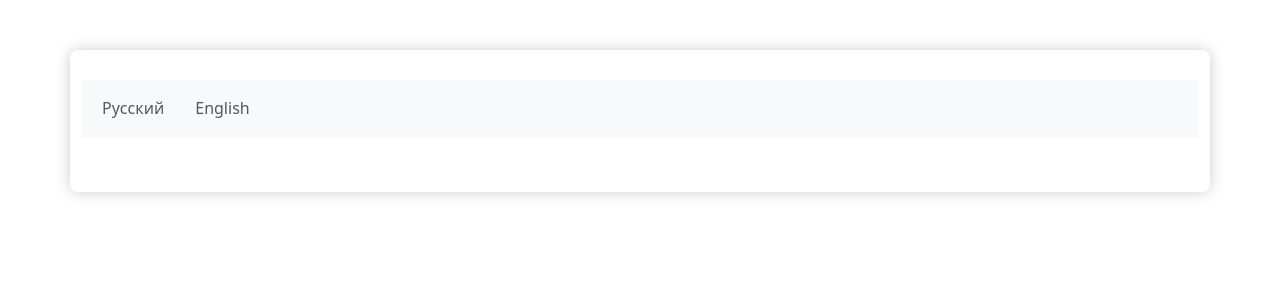
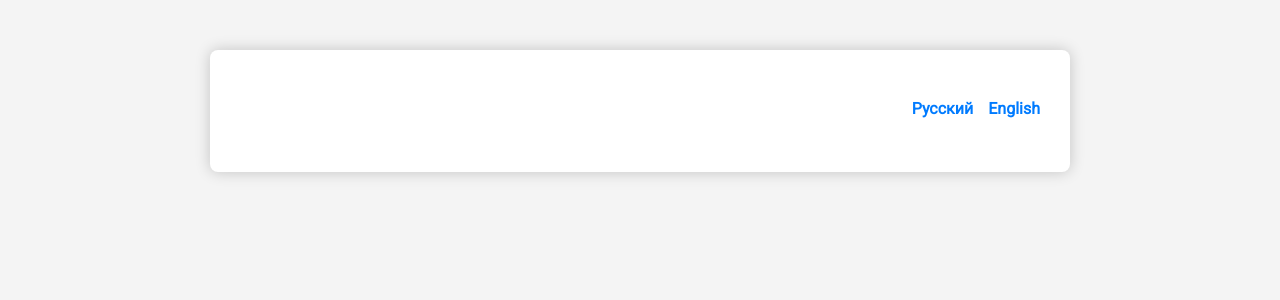
Before and after one commit to Pomoguy/cv, a Jekyll site: the page built from en/index.md, in a window 1280 px wide. Shown: the top 300 px of the page. Built offline with Jekyll 4.4.1, drawn with Linux system fonts in a browser that asks for light colours.

```diff
--- a/_layouts/default.html
+++ b/_layouts/default.html
@@ -10,19 +10,16 @@
     <link rel="stylesheet" href="https://cdnjs.cloudflare.com/ajax/libs/font-awesome/6.4.0/css/all.min.css">
     <!-- Подключение Google Fonts (опционально) -->
     <link href="https://fonts.googleapis.com/css2?family=Roboto&display=swap" rel="stylesheet">
-    <link href="https://cdn.jsdelivr.net/npm/bootstrap@5.3.0/dist/css/bootstrap.min.css" rel="stylesheet">
     <!-- Подключение JavaScript -->
     <script src="/assets/js/scripts.js" defer></script>
 </head>
 <body>
 <div class="container">
-    <nav class="navbar navbar-expand-lg navbar-light bg-light mb-4">
-        <div class="container-fluid">
-            <ul class="navbar-nav">
-                <li class="nav-item"><a class="nav-link" href="/ru">Русский</a></li>
-                <li class="nav-item"><a class="nav-link" href="/en">English</a></li>
-            </ul>
-        </div>
+    <nav>
+        <ul>
+            <li><a href="/ru/index.html">Русский</a></li>
+            <li><a href="/en/index.html">English</a></li>
+        </ul>
     </nav>
     <div id="content">
         {{ content }}
```
Also changed, not shown: .github/workflows/generate-pdf.yml.
